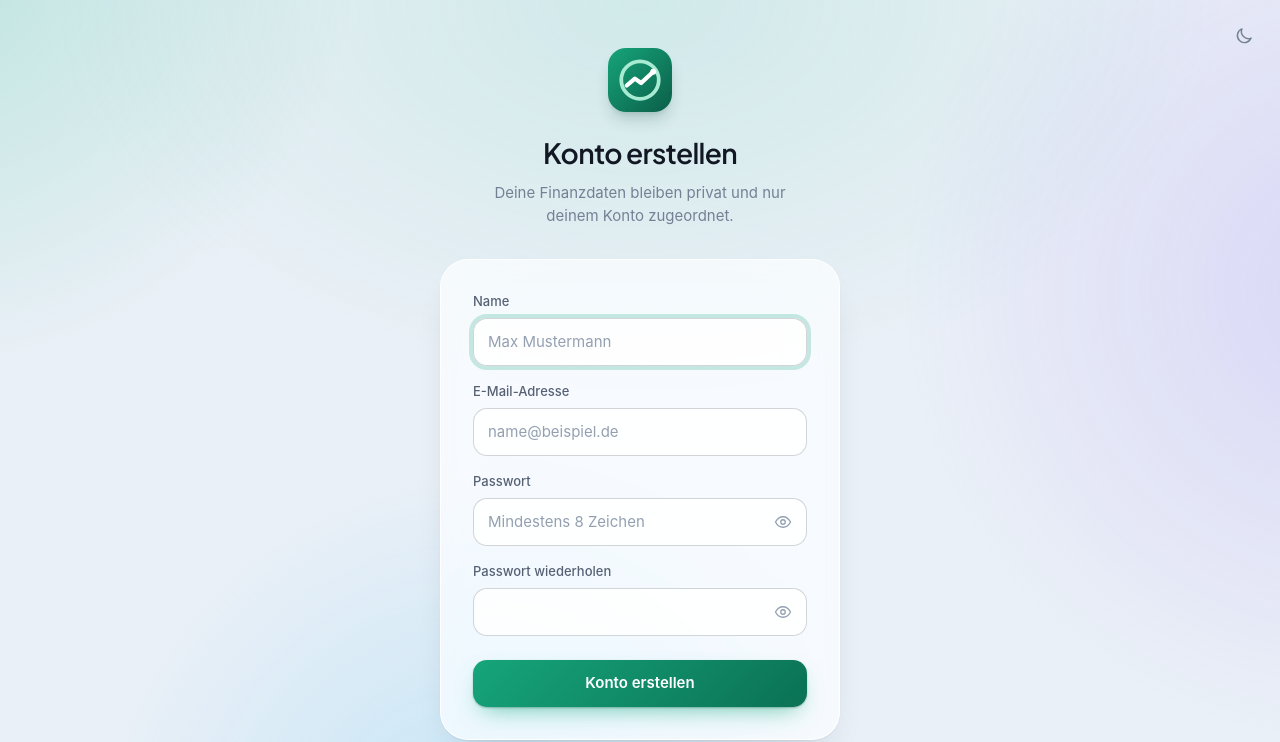
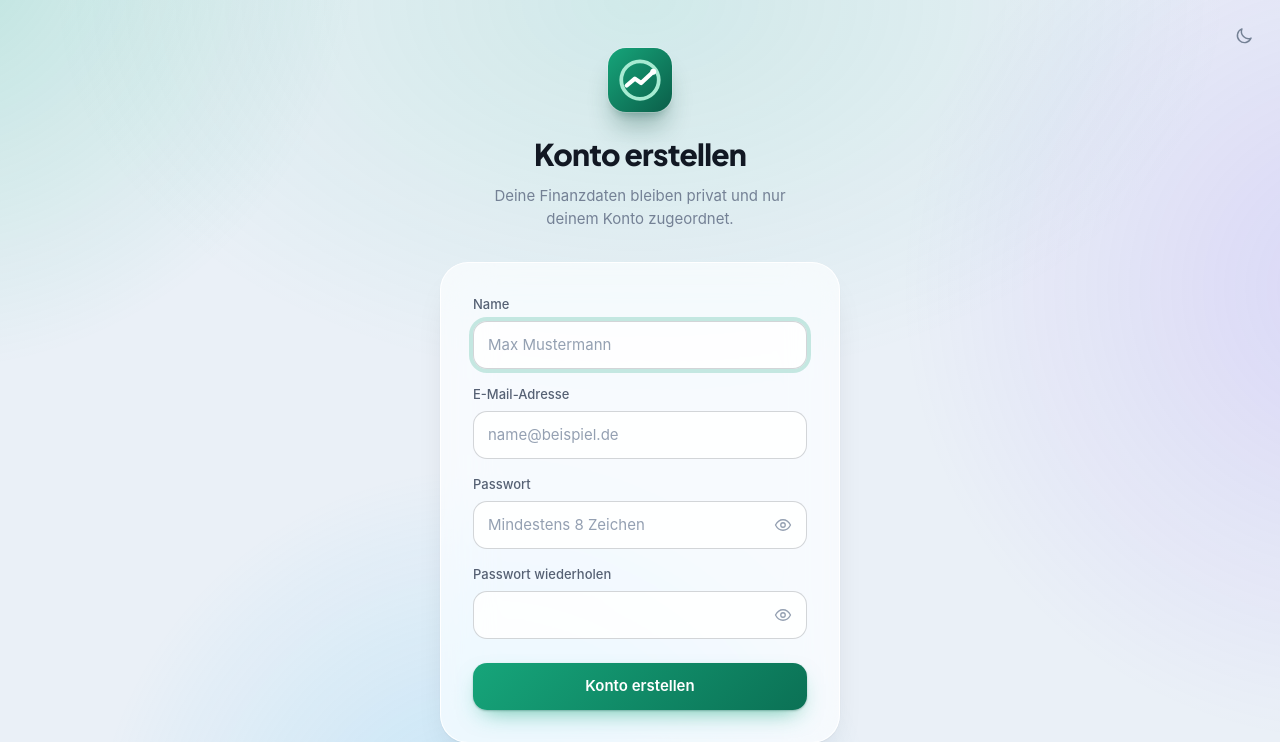
Before and after one commit to alexanderschubert/finanzview, a Laravel app: page /register in a window 1280 px wide. Shown: the top 742 px of the page. Run offline with Laravel 12, Linux system fonts and the light colour scheme; data that the repository does not hold is empty; style sheets or scripts are compiled from the project's sources; parts of the project's set-up code (start-up, migrations or seed data) failed here and were passed over.

Commit message:
Auth and approval pages: display font heading and gradient tiles like the rest of the app
Co-Authored-By: Claude Sonnet 5.5 <noreply@anthropic.com>

```diff
--- a/resources/views/bank-connections/challenge.blade.php
+++ b/resources/views/bank-connections/challenge.blade.php
@@ -9,10 +9,10 @@
 <div class="max-w-md mx-auto px-4 sm:px-6 lg:px-8 py-6 sm:py-10 space-y-6">
 
     <div class="text-center space-y-3">
-        <span class="mx-auto w-16 h-16 rounded-2xl bg-teal-600 text-white flex items-center justify-center">
+        <span class="mx-auto w-16 h-16 rounded-2xl bg-linear-to-br from-emerald-400 to-emerald-700 text-white flex items-center justify-center shadow-lg shadow-emerald-900/20">
             <x-icon name="{{ $decoupled ? 'shield' : 'key' }}" class="w-8 h-8" />
         </span>
-        <h2 class="text-2xl font-bold tracking-tight text-slate-900 dark:text-white">
+        <h2 class="fv-display text-2xl font-extrabold tracking-tight text-slate-900 dark:text-white">
             {{ $decoupled ? 'In der App freigeben' : 'TAN eingeben' }}
         </h2>
         <p class="text-[15px] text-slate-500 dark:text-slate-400">
--- a/resources/views/layouts/guest.blade.php
+++ b/resources/views/layouts/guest.blade.php
@@ -55,9 +55,9 @@
 
             {{-- Marke --}}
             <div class="flex flex-col items-center text-center mb-8">
-                <x-logo class="w-16 h-16 rounded-[18px] shadow-lg shadow-emerald-900/20" />
+                <x-logo class="w-16 h-16 rounded-[18px] shadow-xl shadow-emerald-900/30 ring-1 ring-white/20" />
 
-                <h1 class="mt-5 text-[28px] font-semibold tracking-tight">
+                <h1 class="mt-5 fv-display text-[30px] font-extrabold tracking-tight">
                     @yield('heading')
                 </h1>
 
```
Also changed, not shown: tests/Feature/AuthPagesTest.php (+5 -0 lines).
